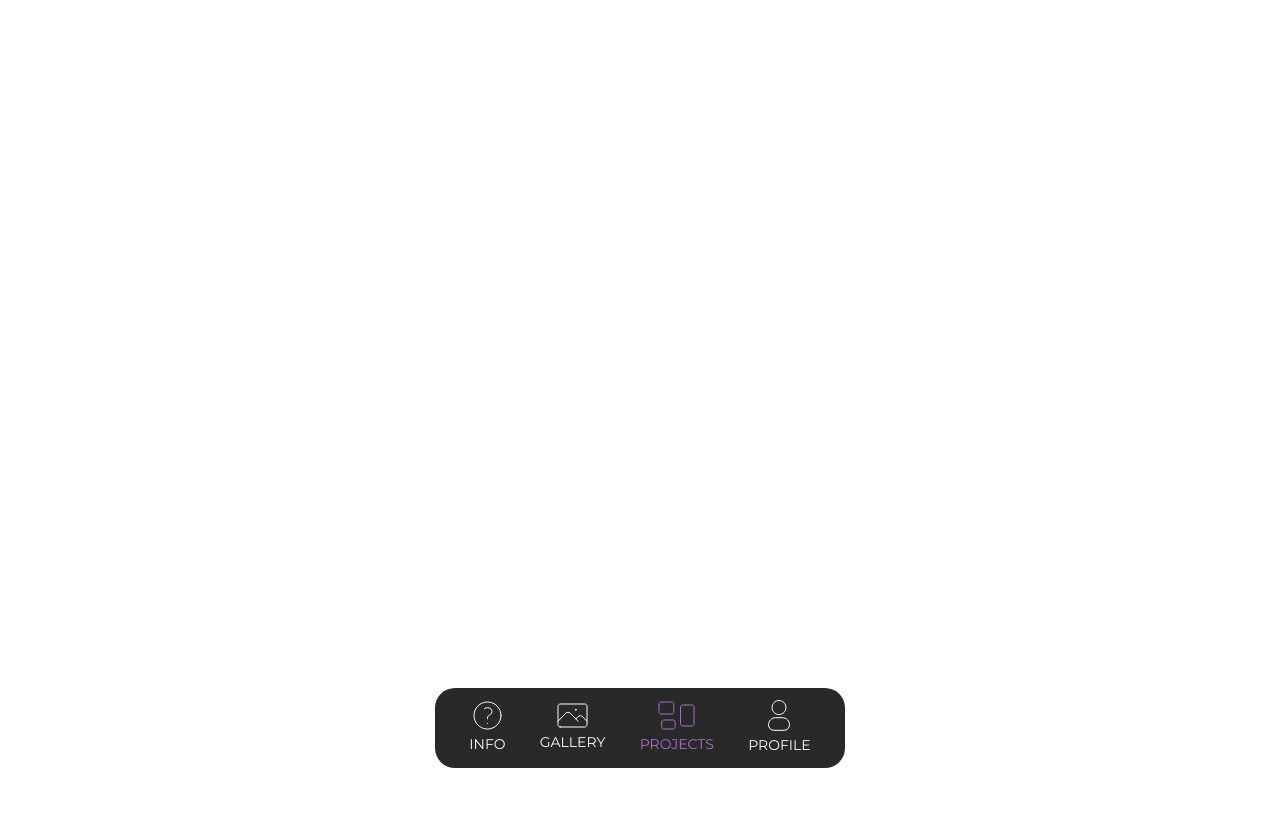
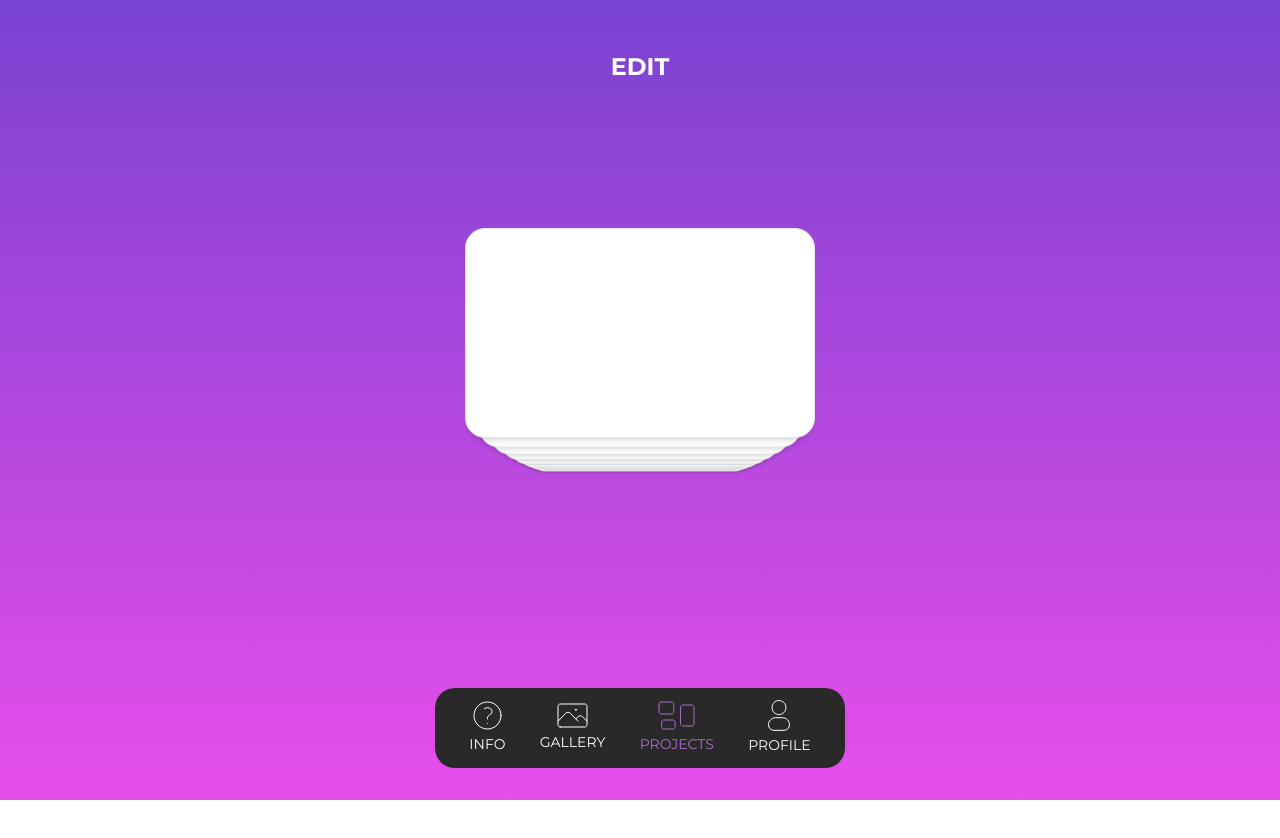
Before and after one commit to Ggaabriel/practice, a React (Vite) app: page /edit in a window 1280 px wide. Shown: the top 838 px of the page. Built offline with nearby package versions, Linux system fonts and the light colour scheme.

Commit message:
add edit page

```diff
--- a/package.json
+++ b/package.json
@@ -10,12 +10,15 @@
     "preview": "vite preview"
   },
   "dependencies": {
+    "@react-spring/web": "^9.7.3",
     "@reduxjs/toolkit": "^1.9.7",
     "@types/react-redux": "^7.1.27",
     "react": "^18.2.0",
+    "react-bubbly-transitions": "^1.0.1",
     "react-dom": "^18.2.0",
     "react-redux": "^8.1.3",
     "react-router-dom": "^6.17.0",
+    "react-wavy-transitions": "^1.1.1",
     "swiper": "^10.3.1",
     "vite-plugin-svgr": "^4.1.0"
   },
--- a/src/RoutersContainer/Routers.tsx
+++ b/src/RoutersContainer/Routers.tsx
@@ -1,6 +1,7 @@
 import { Route, Routes } from "react-router-dom";
 import Projects from "../pages/Projects/Projects";
 import Gallery from "../pages/Gallery/Gallery";
+import Edit from "../pages/Edit/Edit";
 
 const RoutersContainer = () => {
     return (
@@ -8,6 +9,7 @@ const RoutersContainer = () => {
             <Routes>
                 <Route path="/" element={<Projects />} />
                 <Route path="/gallery" element={<Gallery />} />
+                <Route path="/edit" element={<Edit />} />
             </Routes>
         </>
     );
--- /dev/null
+++ b/src/components/EditFormSlider/EditFormSlider.tsx
@@ -0,0 +1,43 @@
+import { Swiper, SwiperSlide } from "swiper/react";
+import { EffectCoverflow, Pagination } from "swiper/modules";
+import "swiper/css";
+import "swiper/css/effect-coverflow";
+import { ReactNode } from "react";
+
+interface IEditFormSliderProps {
+    children?: ReactNode;
+}
+
+const EditFormSlider = ({ children }: IEditFormSliderProps) => {
+    return (
+        <Swiper
+            effect={"coverflow"}
+            grabCursor={true}
+            centeredSlides={true}
+            slidesPerView={"auto"}
+            direction="vertical"
+            coverflowEffect={{
+                rotate: -5,
+                stretch: 190,
+                depth: 100,
+                modifier: 1,
+                slideShadows: false,
+            }}
+            pagination={true}
+            modules={[EffectCoverflow, Pagination]}
+            className="mySwiper rounded-[20px]"
+        >
+            {[...Array(8)].map((_) => (
+                <SwiperSlide className="">
+                    <div
+                        className={`w-[350px] h-[210px] transition rounded-[20px] bg-white shadow-md border`}
+                    >
+                        {children}
+                    </div>
+                </SwiperSlide>
+            ))}
+        </Swiper>
+    );
+};
+
+export default EditFormSlider;
--- a/src/index.css
+++ b/src/index.css
@@ -8,9 +8,6 @@
 html {
     height: calc(100vh * 2);
 }
-body {
-    overflow: hidden;
-}
 .header{
     color:#FFF;
     font-size: 24px;
@@ -19,7 +16,7 @@ body {
     line-height: normal;
     text-align: center;
 }
-.gallery, .projects {
+.gallery, .projects, .edit {
     background: var(--gradient, linear-gradient(180deg, #7942D1 0%, #E74EEA 100%));
     position: fixed;
     height: 100vh;
--- /dev/null
+++ b/src/pages/Edit/Edit.tsx
@@ -0,0 +1,13 @@
+import EditFormSlider from "../../components/EditFormSlider/EditFormSlider";
+
+const Edit = () => {
+    return (
+        <div className="edit grid grid-rows-6 items-center">
+            <h2 className=" header ">EDIT</h2>
+            <div className=""></div>
+            <EditFormSlider></EditFormSlider>
+        </div>
+    );
+};
+
+export default Edit;
--- a/src/pages/Projects/Projects.tsx
+++ b/src/pages/Projects/Projects.tsx
@@ -6,7 +6,10 @@ import practice from "../../assets/practice.png";
 import Edit from "../../assets/icons/edit.svg?react";
 import Link from "../../assets/icons/link.svg?react";
 import { useState } from "react";
-interface Props {}
+
+
+interface Props { }
+
 
 const Projects = ({}: Props) => {
     const [active, setActive] = useState(0);
@@ -21,7 +24,7 @@ const Projects = ({}: Props) => {
     //     }
     // });
     return (
-        <div className="projects h-screen grid grid-rows-6 items-center">
+        <div className="projects grid grid-rows-6 items-center">
             <h2 className=" header ">YOUR PROJECTS</h2>
             <Swiper
                 effect={"cards"}
@@ -34,18 +37,18 @@ const Projects = ({}: Props) => {
                 }}
                 onSlideChange={(e) => setActive(e.realIndex)}
             >
-                {[...new Array(3)].map((_, i) => {
+                {[...new Array(5)].map((_, i) => {
                     return (
                         <SwiperSlide
                             style={{
                                 backgroundColor:
                                     i === active
-                                        ? " rgb(209 213 219)"
+                                        ? " rgb(255 255 255)"
                                         : "rgb(107 114 128)",
                             }}
                             className={` transition rounded-[20px] text-center grid grid-rows-5 items-center justify-center`}
                         >
-                            <h2 className="text-[20px] font-bold">
+                            <h2 className="text-[practice20px] font-bold">
                                 PROJECT NAME
                             </h2>
                             <div className=" row-start-2 row-end-5">
@@ -60,6 +63,7 @@ const Projects = ({}: Props) => {
                     );
                 })}
             </Swiper>
+            <div className="w-10 h-10 "></div>
         </div>
     );
 };
```
Also changed, not shown: src/components/Menu/Menu.tsx (+7 -1 lines), src/assets/pup.svg (added), 1 other file (tests, documents, lock files or other folders).
